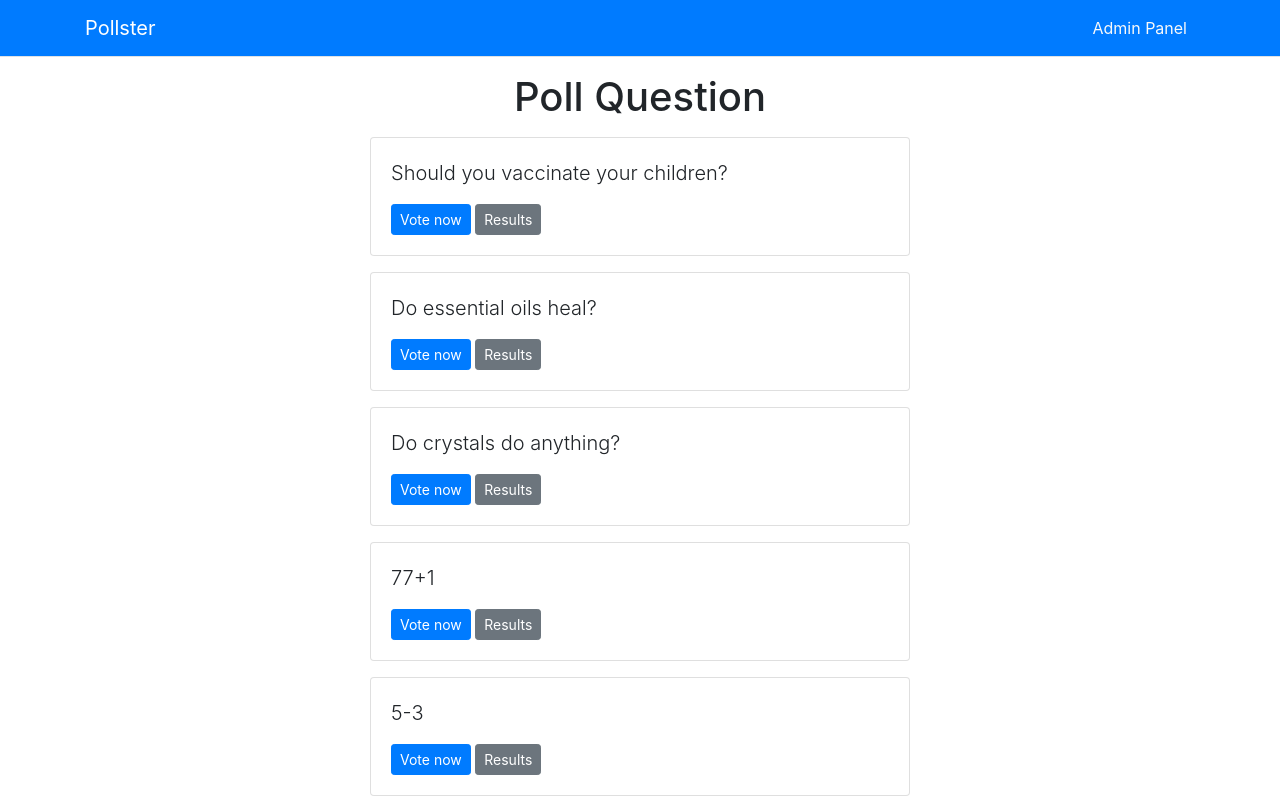
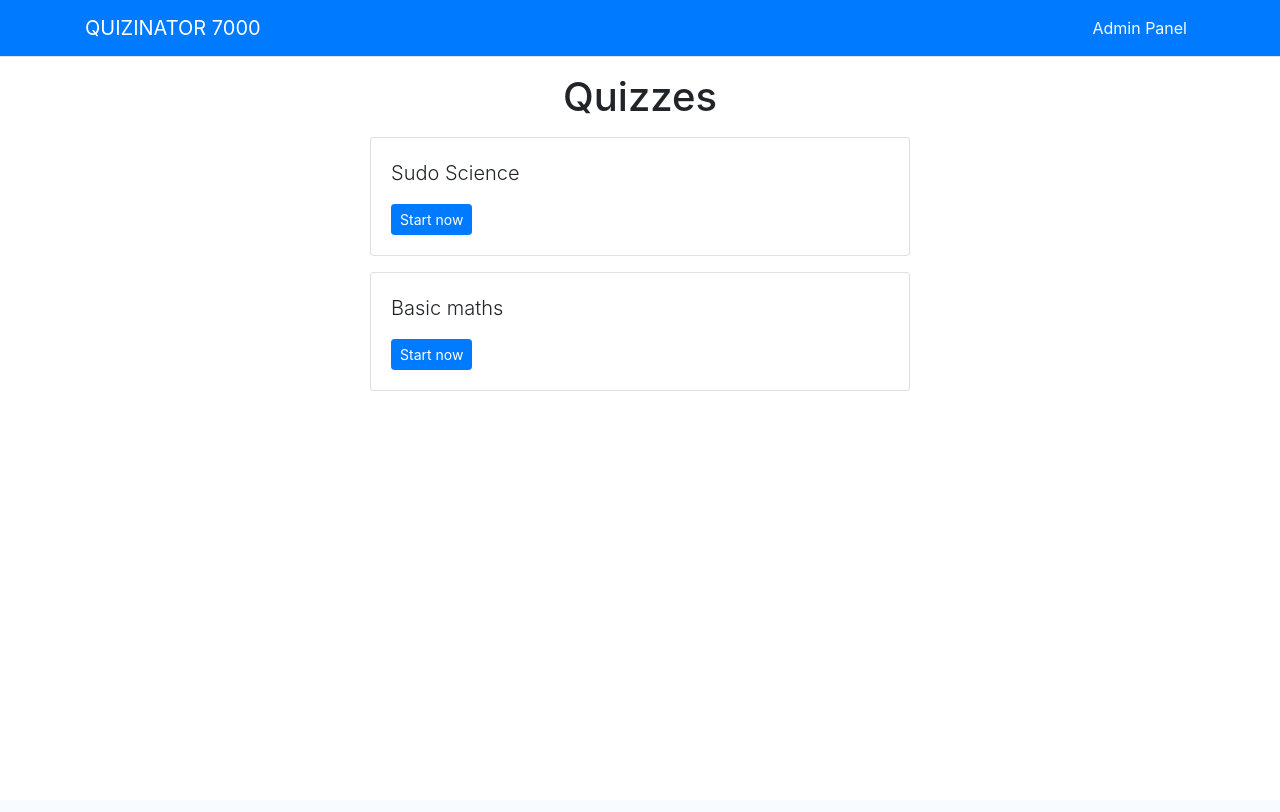
Before and after one commit to akoumari/McqQuizWebApp, a Django app: page /polls/ in a window 1280 px wide. After the commit the page ends 391 px from the top, so only its background shows below. Run offline with Django 3.2, Linux system fonts and the light colour scheme; data comes from the database, SQL or seed files in the repository; both versions use the stored data as it was after the commit; some libraries are stand-ins or nearby versions.

Commit message:
fixed front end some small cleanup remains but not today satan

```diff
--- a/opensource/polls/urls.py
+++ b/opensource/polls/urls.py
@@ -5,7 +5,7 @@ from . import views
 app_name = 'polls'
 urlpatterns = [
     path('', views.index, name='index'),
-    path('<int:question_id>/', views.detail, name='detail'),
-    path('<int:question_id>/results/', views.results, name='results'),
-    path('<int:question_id>/vote/', views.vote, name='vote')
+    path('<int:test_id>/', views.detail, name='detail'),
+    path('<int:test_id>/results/<int:score>/', views.results, name='results'),
+    path('<int:test_id>/vote/', views.vote, name='vote')
 ]
--- a/opensource/polls/views.py
+++ b/opensource/polls/views.py
@@ -1,47 +1,63 @@
 from django.shortcuts import get_object_or_404, render
 
-from .models import Question, Choice
+from .models import Question, Choice, Test
 from django.http import Http404, HttpResponseRedirect
 from django.urls import reverse
 
 def index(request):
-    latest_question_list = Question.objects.order_by('-pub_date')[:5]
-    context = {'latest_question_list': latest_question_list}
+    latest_test_list = Test.objects.order_by('-pub_date')[:10]
+    context = {'latest_test_list': latest_test_list}
     return render(request, 'polls/index.html', context)
 
-def detail(request, question_id):
+def detail(request, test_id):
     try:
-        question = Question.objects.get(pk=question_id)
-    except Question.DoesNotExist:
-        raise Http404("Question was not found...")
-    return render(request, 'polls/detail.html', {'question': question})
+        test = Test.objects.get(pk=test_id)
+    except Test.DoesNotExist:
+        raise Http404("Quiz was not found...")
+    return render(request, 'polls/detail.html', {'test': test})
 
-def results(request, question_id):
-    question = get_object_or_404(Question, pk=question_id)
-    return render(request, 'polls/results.html', {'question': question})
+def results(request, test_id ,score):
+    print(score)
+    test = get_object_or_404(Test, pk=test_id)
+    return render(request, 'polls/results.html', {'test': test, 'score': score})
 
-def vote(request, question_id):
+def vote(request, test_id):
     # print(request.POST['choice'])
-    question = get_object_or_404(Question, pk=question_id)
+    test = get_object_or_404(Test, pk=test_id)
     try:
-        selected_choice = question.choice_set.get(pk=request.POST['choice'])
+        questions = Question.objects.filter(test=test.id)
+        selected_choice = []
+        for question in questions:
+            key = request.POST[str(question.id)]
+            selected_choice.append(test.choice_set.get(pk=key))
     except (KeyError, Choice.DoesNotExist):
         # Redisplay the question voting form.
         return render(request, 'polls/detail.html', {
-            'question': question,
+            'test': test,
             'error_message': "You didn't select a choice.",
         })
     else:
-        selected_choice.votes += 1
-        question.total_votes += 1
-        selected_choice.save()
-        question.save()
-        choices = question.choice_set.all()
-        for choice in choices:
-            choice.vote_percent = ((choice.votes/question.total_votes)*100)
+        score = 0
+        print(selected_choice)
+        numQuestions = len(test.question_set.all())
+        for choice in selected_choice:
+            print(choice.question)
+            question = Question.objects.get(pk=choice.question.id)
+            choice.votes += 1
+            question.total_votes += 1
             choice.save()
+            question.save()
+            if choice.isCorrect == True:
+                print(choice.question)
+                score += 1
+            choices = question.choice_set.all()
+            for choice in choices:
+                choice.vote_percent = ((choice.votes/question.total_votes)*100)
+                choice.save()
+        print(score)
+        score = round((score/numQuestions)*100)
 
-        # Always return an HttpResponseRedirect after successfully dealing
-        # with POST data. This prevents data from being posted twice if a
-        # user hits the Back button.
-        return HttpResponseRedirect(reverse('polls:results', args=(question.id,)))
+            # Always return an HttpResponseRedirect after successfully dealing
+            # with POST data. This prevents data from being posted twice if a
+            # user hits the Back button.
+        return HttpResponseRedirect(reverse('polls:results', args=(test.id, score)))
--- a/opensource/templates/base.html
+++ b/opensource/templates/base.html
@@ -7,7 +7,7 @@
     <script src="https://code.jquery.com/jquery-3.4.1.slim.min.js" integrity="sha384-J6qa4849blE2+poT4WnyKhv5vZF5SrPo0iEjwBvKU7imGFAV0wwj1yYfoRSJoZ+n" crossorigin="anonymous"></script>
 <script src="https://cdn.jsdelivr.net/npm/popper.js@1.16.0/dist/umd/popper.min.js" integrity="sha384-Q6E9RHvbIyZFJoft+2mJbHaEWldlvI9IOYy5n3zV9zzTtmI3UksdQRVvoxMfooAo" crossorigin="anonymous"></script>
 <script src="https://stackpath.bootstrapcdn.com/bootstrap/4.4.1/js/bootstrap.min.js" integrity="sha384-wfSDF2E50Y2D1uUdj0O3uMBJnjuUD4Ih7YwaYd1iqfktj0Uod8GCExl3Og8ifwB6" crossorigin="anonymous"></script>
-    <title>Pollster {% block title %}{% endblock %}</title>
+    <title>QUIZINATOR 7000 {% block title %}{% endblock %}</title>
 </head>
 <body>
     {% include 'partials/_navbar.html' %}
--- a/opensource/templates/pages/index.html
+++ b/opensource/templates/pages/index.html
@@ -3,10 +3,10 @@
 
 <div class="card text-center">
   <div class="card-body">
-    <h1>Welcome To Pollster</h1>
-    <p>This is an example Django polling app</p>
+    <h1>Welcome To THE QUIZINATOR 7000</h1>
+    <p>Your hub for all HOTTEST quizzes around!!!</p>
     <a class="btn btn-dark" href="{% url 'polls:index' %}">
-        View Available Polls</a
+        View Available Quizzes</a
       >
   </div>
   </div>
--- a/opensource/templates/partials/_navbar.html
+++ b/opensource/templates/partials/_navbar.html
@@ -1,6 +1,6 @@
 <nav class="navbar navbar-expand-sm navbar-toggleable-sm navbar-dark bg-primary border-bottom box-shadow mb-3">
 	<div class="container">
-        <a class="navbar-brand" href="/">Pollster</a>
+        <a class="navbar-brand" href="/">QUIZINATOR 7000</a>
         <button class="navbar-toggler" type="button" data-toggle="collapse" data-target=".navbar-collapse" aria-controls="navbarSupportedContent"
                         aria-expanded="false" aria-label="Toggle navigation">
             <span class="navbar-toggler-icon"></span>
--- a/opensource/templates/polls/index.html
+++ b/opensource/templates/polls/index.html
@@ -1,18 +1,21 @@
 {% extends 'base.html' %}
 
 {% block content %}
-    <h1 class="text-center mb-3">Poll Question</h1>
-    {% if latest_question_list %}
-        {% for question in latest_question_list %}
+    <h1 class="text-center mb-3">Quizzes</h1>
+    {% if latest_test_list %}
+        {% for test in latest_test_list %}
             <div class="card mb-3">
                 <div class="card-body">
-                    <p class="lead">{{ question.question_text }}</p>
-                    <a href="{% url 'polls:detail' question.id %}" class='btn btn-primary btn-sm'>Vote now</a>
-                    <a href="{% url 'polls:results' question.id %}" class='btn btn-secondary btn-sm'>Results</a>
+                    <p class="lead">{{ test.test_text }}</p>
+                    <a href="{% url 'polls:detail' test.id %}" class='btn btn-primary btn-sm'>Start now</a>
                 </div>
             </div>
         {% endfor %}
     {% else %}
-        <p>No polls available</p>
+        <div class="row">
+            <div class="col-8 offset-2">
+                <p>No quizzes available</p>
+            </div>
+        </div>
     {% endif %}
 {% endblock %}
```
Also changed, not shown: opensource/templates/polls/detail.html (+21 -7 lines), opensource/templates/polls/results.html (+21 -7 lines), opensource/db.sqlite3.
